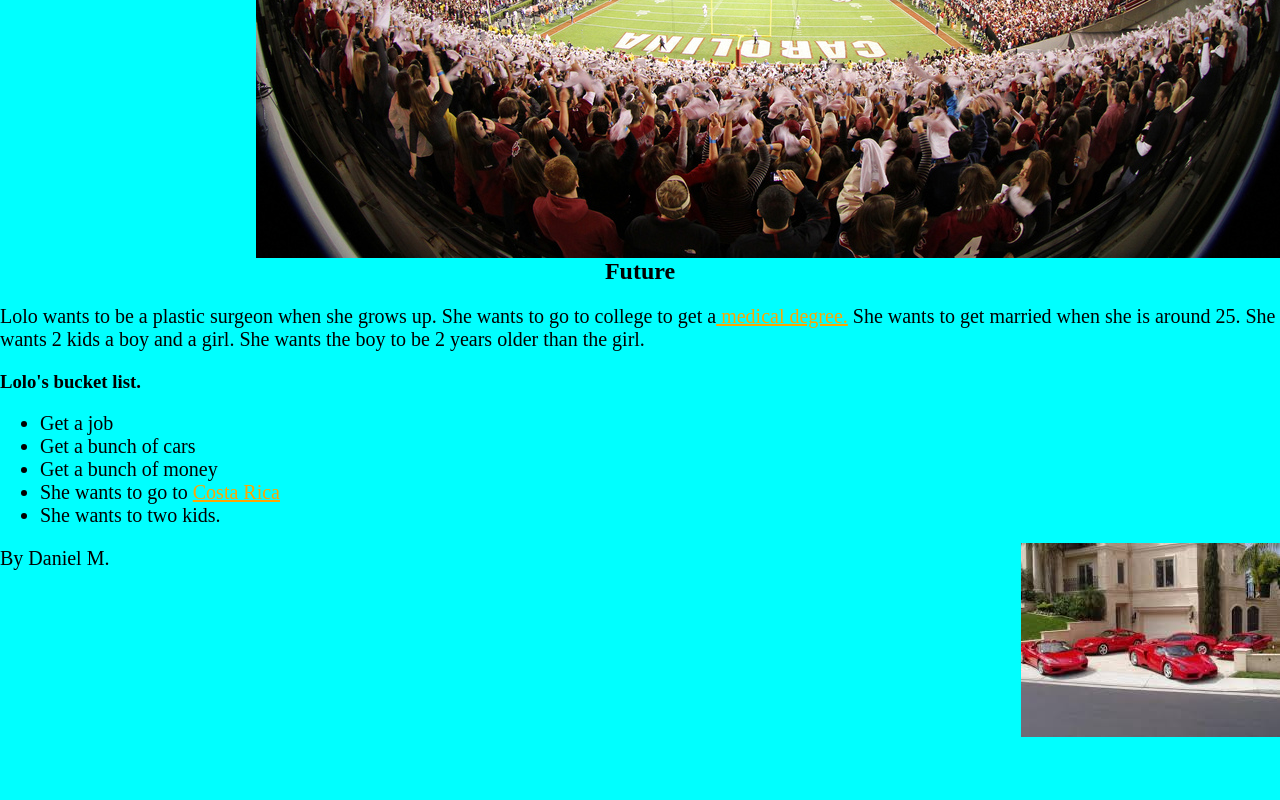
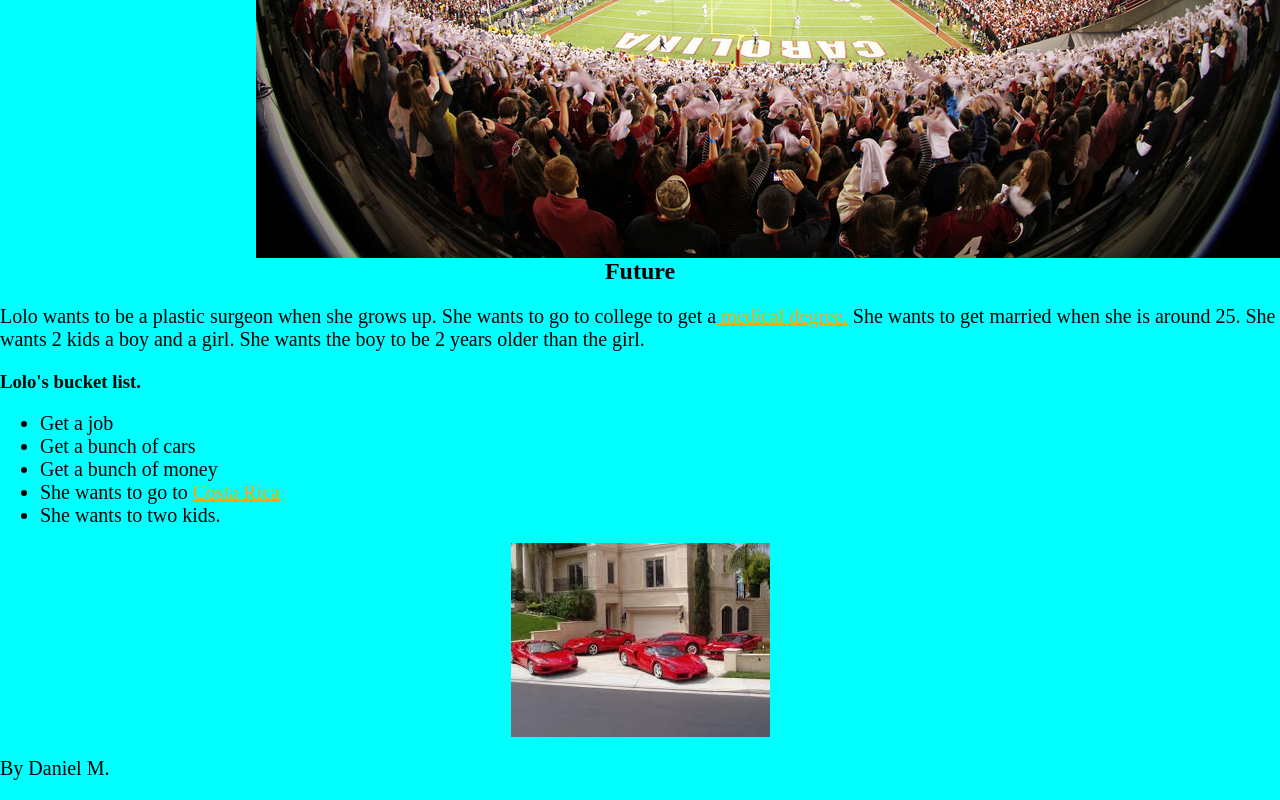
Before and after one commit to Dmccal/Lolo, a plain HTML site: page index.html in a window 1280 px wide. Shown: the part 1112-1912 px from the top of the page. Before the commit the page ends 1849 px from the top, so only its background shows below. Drawn offline with Linux system fonts and the light colour scheme.

Commit message:
Update index.html

```diff
--- a/index.html
+++ b/index.html
@@ -44,7 +44,7 @@
     <li> She wants to go to <a href="https://www.gate1travel.com/latin-america/costa-rica-travel">Costa Rica </a></li>
     <li> She wants to two kids. </li>
   </ul>
-  <img class ="right"src="cars.jpg">
+  <img class ="center"src="cars.jpg">
 
 
 
```
